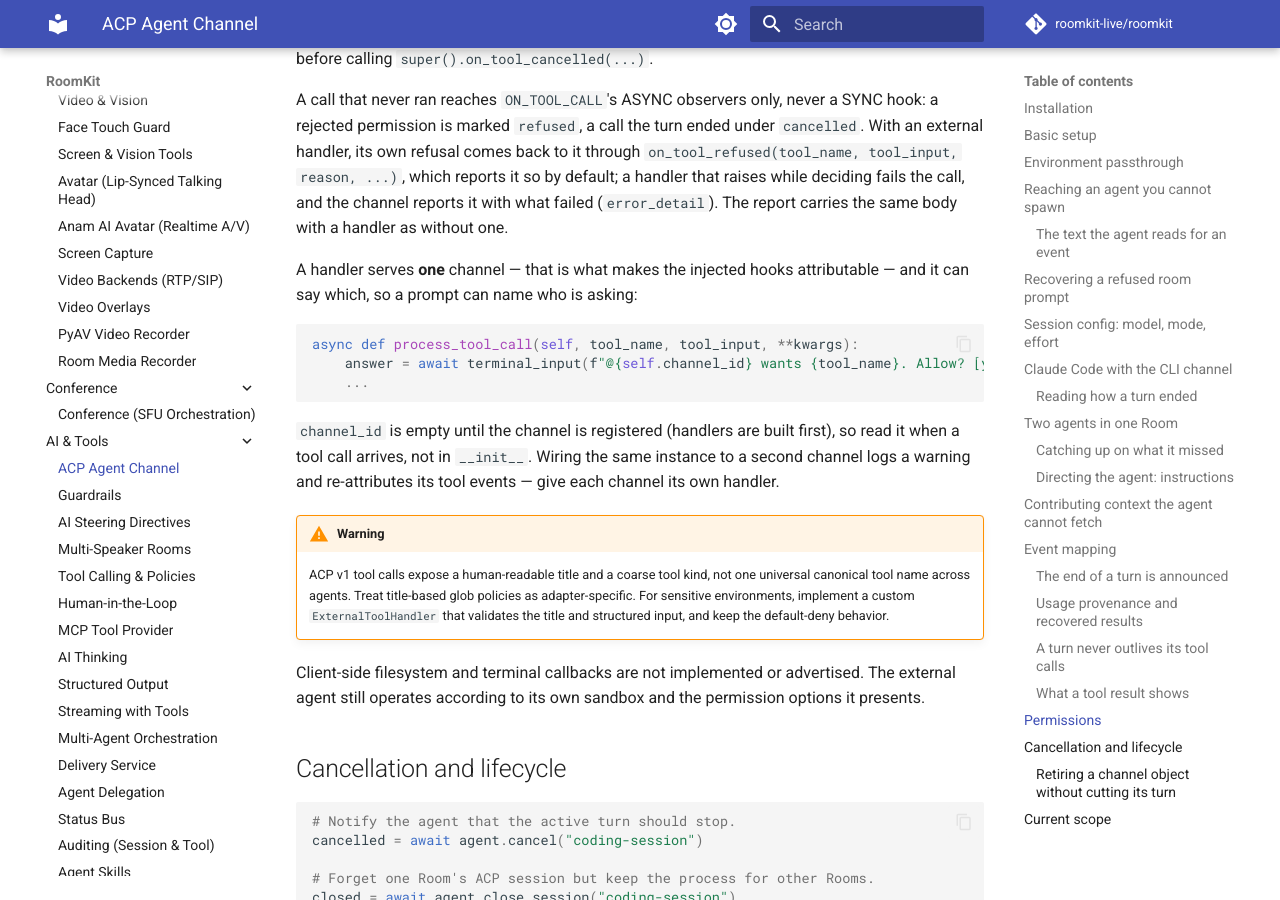
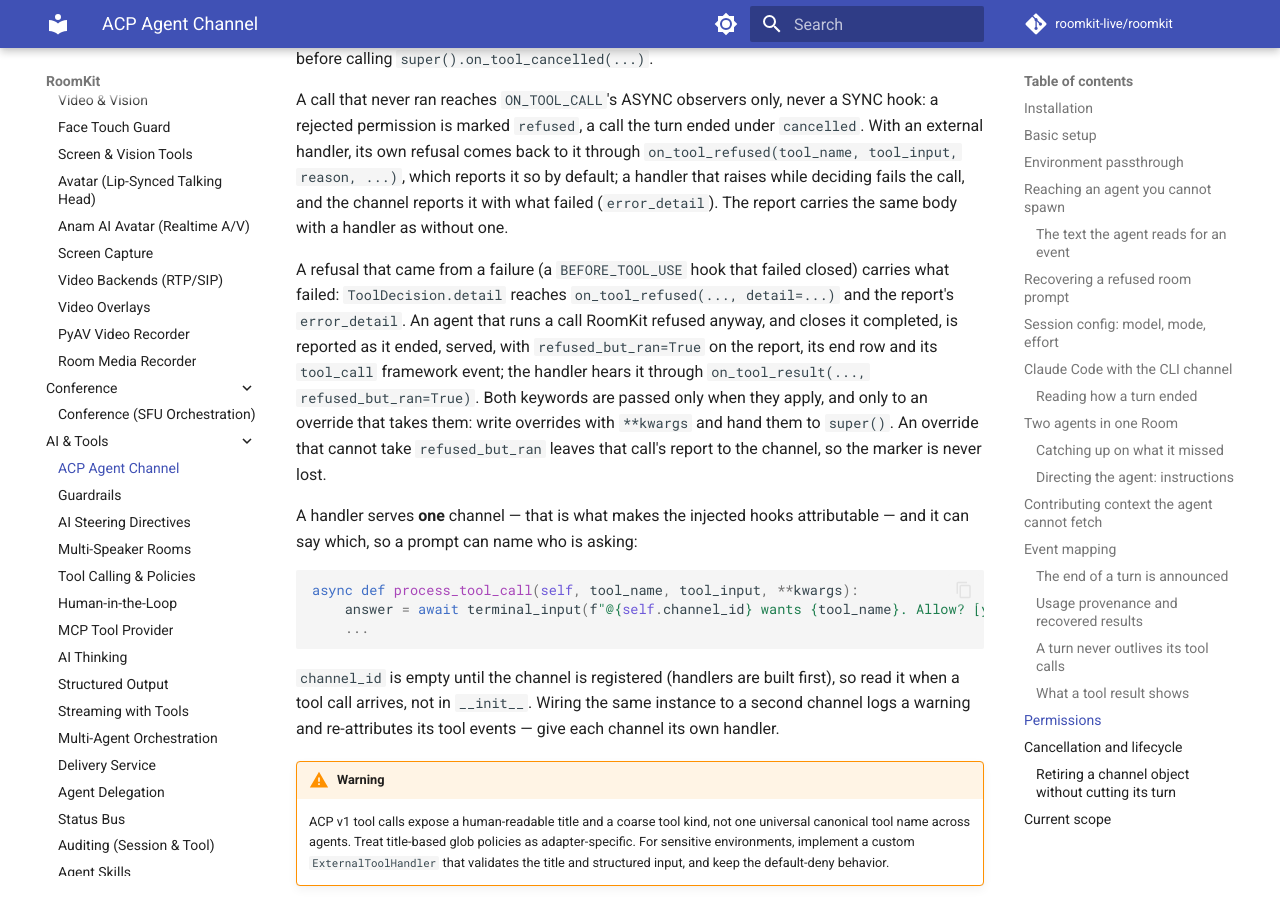
Before and after one commit to roomkit-live/roomkit-docs, an MkDocs documentation site: the page built from docs/guides/acp-channel.md, in a window 1280 px wide and 900 px high, scrolled down 16127 px. Built offline with MkDocs 1.6.1 and Material for MkDocs 9.7.7, drawn with Linux system fonts in a browser that asks for light colours; comment, search, counter and statistics services are not loaded.

Commit message:
docs(tools): a refusal's detail and a call run past an ACP refusal on the external handler's doors (RMK-498)

```diff
--- a/docs/guides/acp-channel.md
+++ b/docs/guides/acp-channel.md
@@ -784,6 +784,18 @@ so by default; a handler that raises while deciding fails the call, and the
 channel reports it with what failed (`error_detail`). The report carries the
 same body with a handler as without one.
 
+A refusal that came from a failure (a `BEFORE_TOOL_USE` hook that failed
+closed) carries what failed: `ToolDecision.detail` reaches
+`on_tool_refused(..., detail=...)` and the report's `error_detail`. An agent
+that runs a call RoomKit refused anyway, and closes it completed, is reported
+as it ended, served, with `refused_but_ran=True` on the report, its end row
+and its `tool_call` framework event; the handler hears it through
+`on_tool_result(..., refused_but_ran=True)`. Both keywords are passed only
+when they apply, and only to an override that takes them: write overrides
+with `**kwargs` and hand them to `super()`. An override that cannot take
+`refused_but_ran` leaves that call's report to the channel, so the marker is
+never lost.
+
 A handler serves **one** channel — that is what makes the injected hooks
 attributable — and it can say which, so a prompt can name who is asking:
 
```
Also changed, not shown: docs/guides/human-in-the-loop.md (+8 -3 lines).
